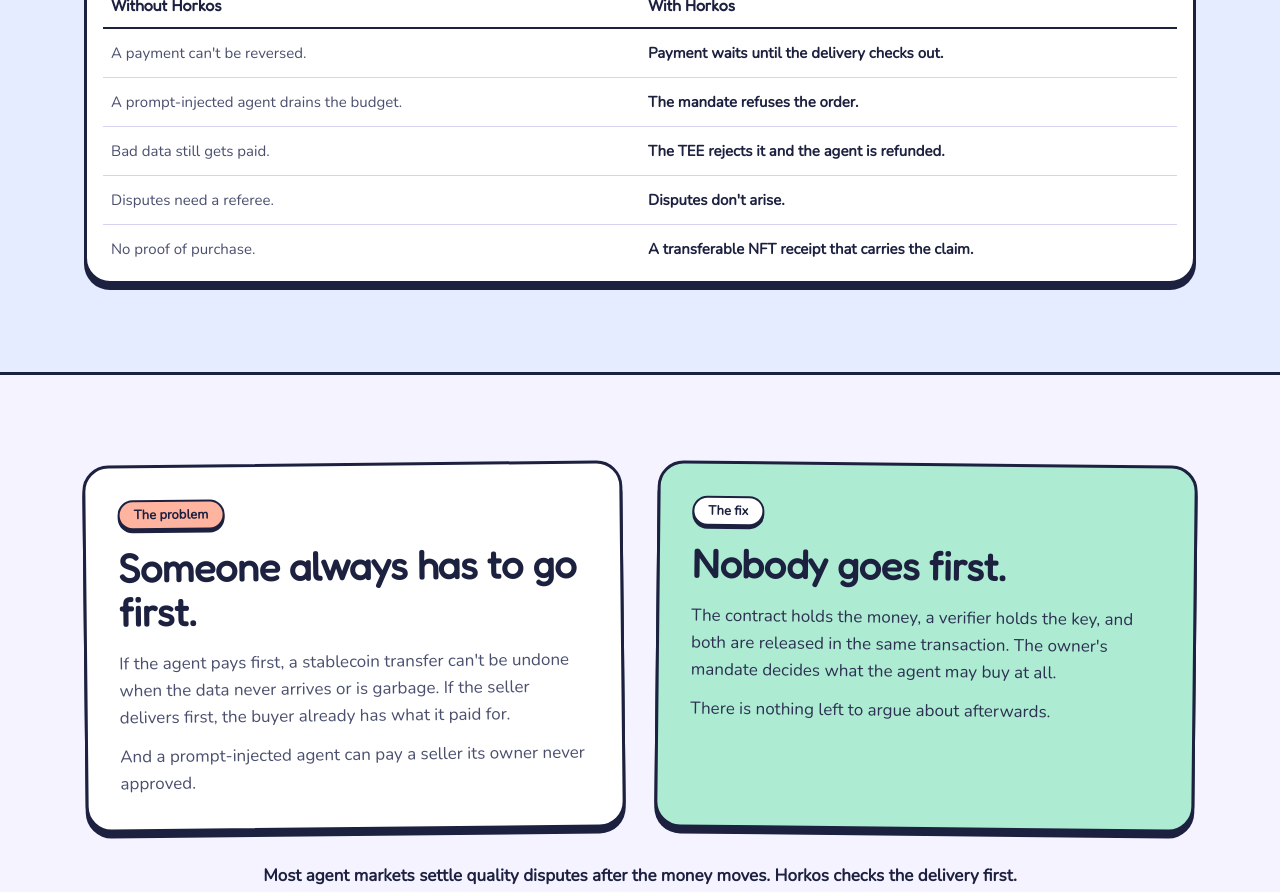
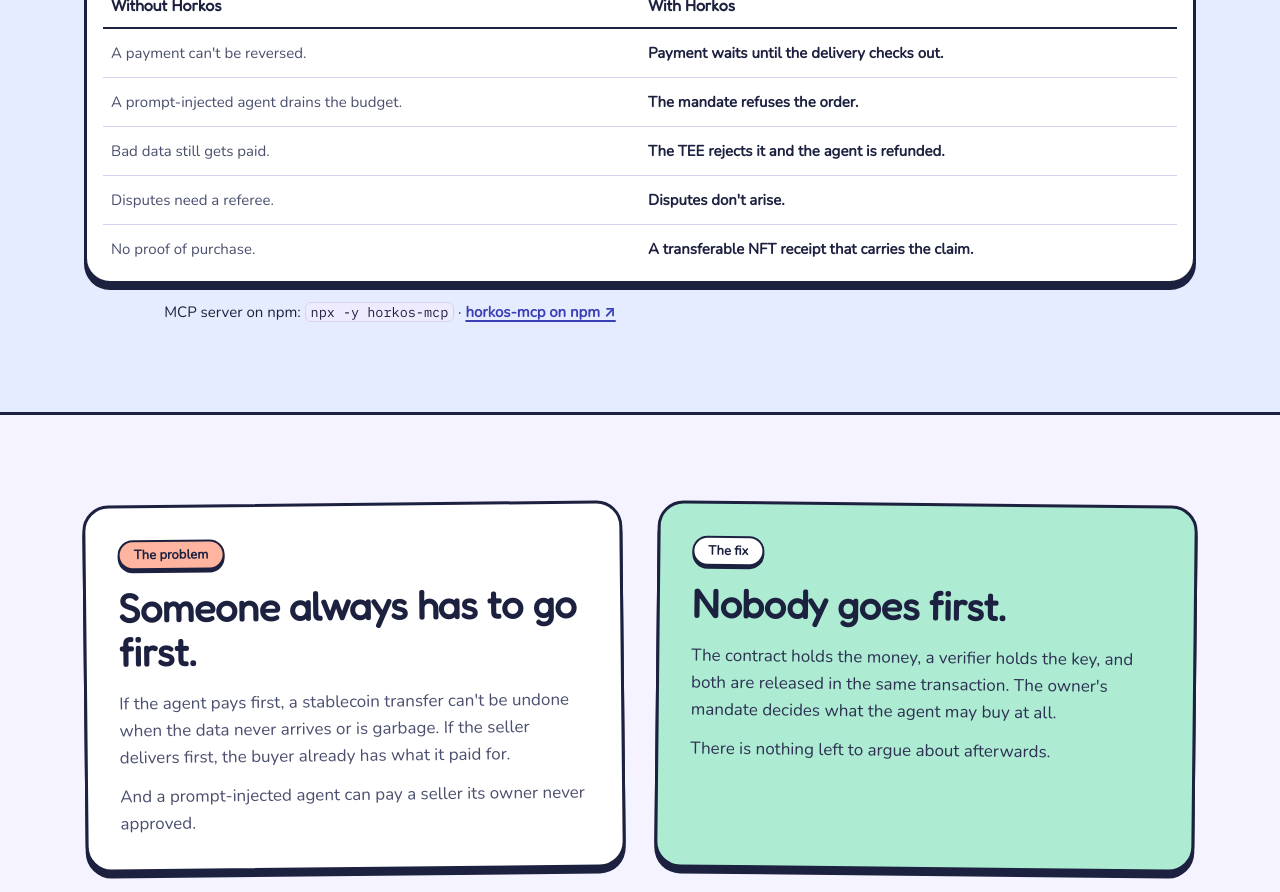
Before and after one commit to iusserhat/horkos, a website built with Vite: page web/index.html in a window 1280 px wide. Shown: the part 3638-4530 px from the top of the page. Built offline with nearby package versions, Linux system fonts and the light colour scheme; no server answers; files whose address does not match are found by name.

Commit message:
Home: one line 'MCP server on npm: npx -y horkos-mcp' with the npm link
Co-Authored-By: Claude Opus 5.5 <noreply@anthropic.com>

```diff
--- a/web/src/sections/adds.ts
+++ b/web/src/sections/adds.ts
@@ -42,6 +42,7 @@ export function adds() {
           h("tbody", {}, ...ROWS.map(([a, b]) => h("tr", {}, h("td", {}, a), h("td", {}, b)))),
         ),
       ),
+      h("p", { class: "ad-npm" }, "MCP server on npm: ", h("code", {}, "npx -y horkos-mcp"), " · ", h("a", { href: "https://www.npmjs.com/package/horkos-mcp", target: "_blank", rel: "noopener" }, "horkos-mcp on npm ↗")),
     ),
   );
 }
--- a/web/src/styles/home.css
+++ b/web/src/styles/home.css
@@ -1390,3 +1390,4 @@
   .ad-table td:last-child::before { content: "With: "; }
 }
 .lq-more { margin-left: var(--s3); }
+.ad-npm { margin-top: var(--s4); text-align: center; font-size: var(--fs-small); }
```
